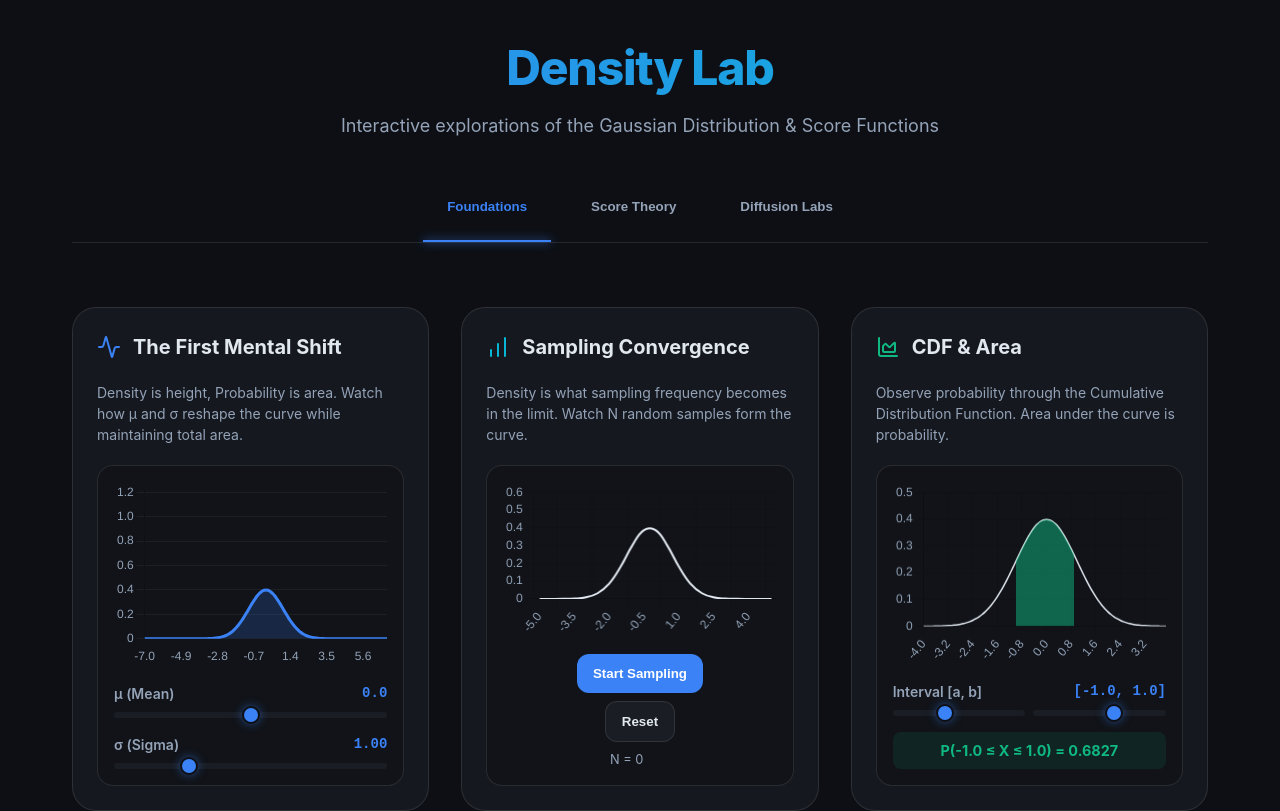
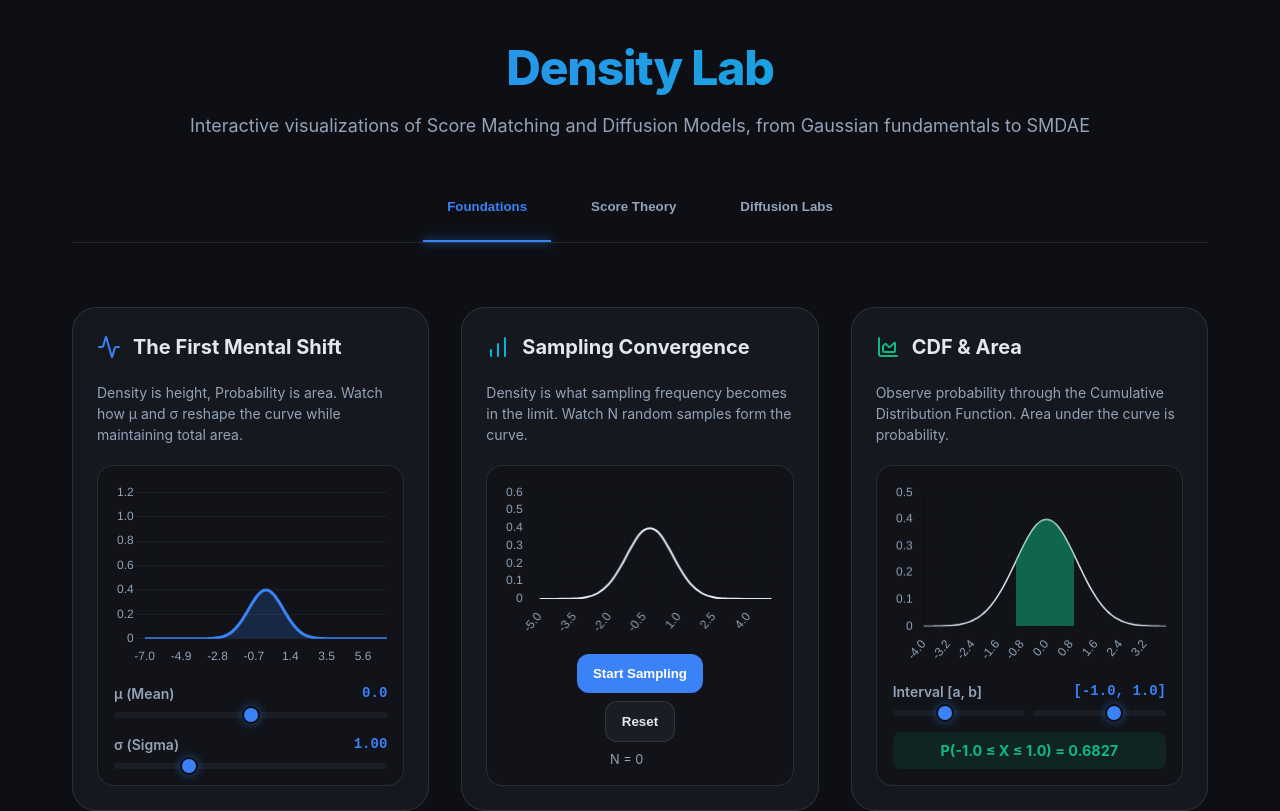
Before and after one commit to VicoErv/density-lab, a React (Vite) app: page / in a window 1280 px wide. Shown: the top 811 px of the page. Built offline with nearby package versions, Linux system fonts and the light colour scheme.

Commit message:
Update app description to reflect Score Matching and SMDAE scope

```diff
--- a/src/App.jsx
+++ b/src/App.jsx
@@ -18,7 +18,7 @@ function App() {
     <div className="app-container">
       <header className="animate-fade-in">
         <h1>Density Lab</h1>
-        <p>Interactive explorations of the Gaussian Distribution & Score Functions</p>
+        <p>Interactive visualizations of Score Matching and Diffusion Models, from Gaussian fundamentals to SMDAE</p>
       </header>
 
       <nav className="tabs-container animate-fade-in">
```
